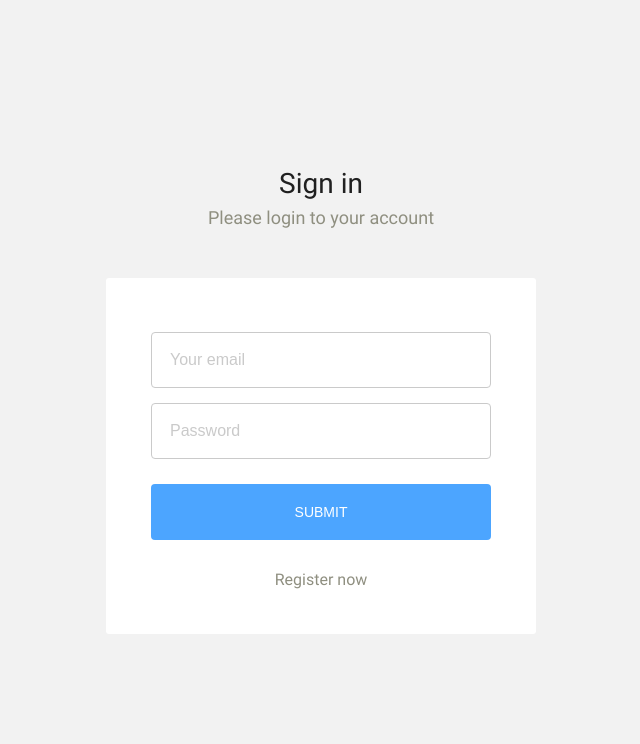
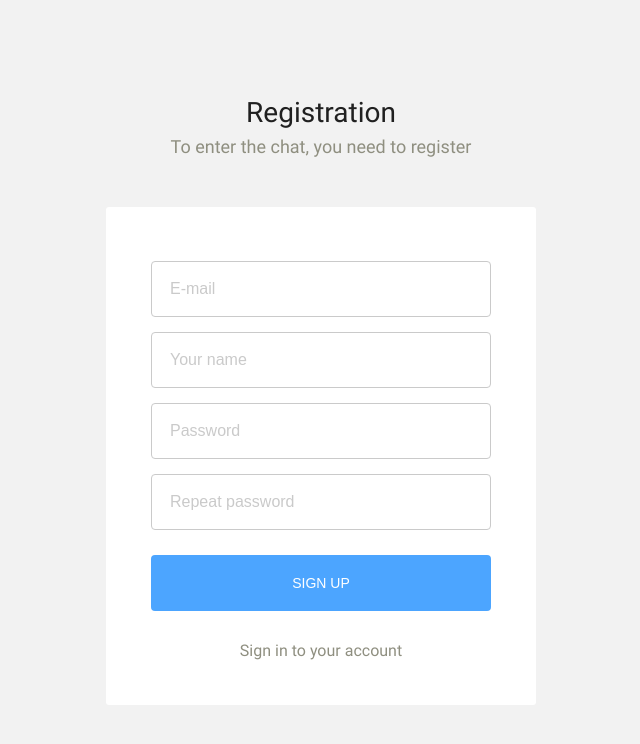
Before and after one commit to mrdimemes/react-chat, a React (Create React App) app: page / in a window 1280 px wide. Shown: the top 744 px of the page, without its empty margins (319-959 px from the left). Built offline with nearby package versions, Linux system fonts and the light colour scheme.

Commit message:
login page & LoginForm component added

```diff
--- a/src/components/App.jsx
+++ b/src/components/App.jsx
@@ -1,10 +1,10 @@
-import { LoginPage } from '../pages';
+import { RegisterPage } from '../pages';
 import '../styles/sass/components/App.sass';
 
 function App() {
   return (
     <div className="App">
-      <LoginPage />
+      <RegisterPage />
     </div>
   );
 }
--- a/src/components/forms/LoginForm.jsx
+++ b/src/components/forms/LoginForm.jsx
@@ -1,5 +1,6 @@
 import React from 'react';
 import classNames from 'classnames';
+
 
 function LoginForm() {
   return (
@@ -12,7 +13,7 @@ function LoginForm() {
         )}
         type='email'
         name='login'
-        placeholder='Your email'
+        placeholder='E-mail'
         required
       />
       <input
@@ -32,6 +33,7 @@ function LoginForm() {
           'form__submit',
         )}
         type='submit'
+        value='Sign in'
       />
     </form>
   )
--- /dev/null
+++ b/src/components/forms/RegisterForm.jsx
@@ -0,0 +1,68 @@
+import React from 'react';
+import classNames from 'classnames';
+
+
+function RegisterForm() {
+  return (
+    <form className='register-form form'>
+      <input
+        className={classNames(
+          'register-form__email-field',
+          'form__field',
+          'form__email-field'
+        )}
+        type='email'
+        name='login'
+        placeholder='E-mail'
+        required
+      />
+
+      <input
+        className={classNames(
+          'register-form__name-field',
+          'form__field',
+          'form__text-field'
+        )}
+        type='text'
+        name='name'
+        placeholder='Your name'
+        required
+      />
+
+      <input
+        className={classNames(
+          'register-form__password-field',
+          'form__field',
+          'form__password-field'
+        )}
+        type='password'
+        name='password'
+        placeholder='Password'
+        required
+      />
+
+      <input
+        className={classNames(
+          'register-form__repeat-password-field',
+          'form__field',
+          'form__password-field'
+        )}
+        type='password'
+        name='repeat-password'
+        placeholder='Repeat password'
+        required
+      />
+
+      <input
+        className={classNames(
+          'register-form__submit',
+          'form__submit',
+        )}
+        type='submit'
+        value='Sign up'
+      />
+    </form>
+  )
+}
+
+export default RegisterForm;
--- a/src/components/index.js
+++ b/src/components/index.js
@@ -1 +1,2 @@
 export { default as LoginForm} from './forms/LoginForm';
+export { default as RegisterForm} from './forms/RegisterForm';
--- a/src/pages/LoginPage.jsx
+++ b/src/pages/LoginPage.jsx
@@ -7,23 +7,19 @@ import '../styles/sass/pages/LoginPage.sass';
 function LoginPage() {
   return (
     <div className='login-page'>
-
       <div className='login-page__wrapper'>
 
         <h1 className='login-page__label'>Sign in</h1>
         <p className='login-page__invite-text'>Please login to your account</p>
 
         <div className='login-page__form'>
-
           < LoginForm />
-
           <a className='login-page__redirect-link' href="/">
             Register now
           </a>
         </div>
 
       </div>
-
     </div>
   )
 }
--- /dev/null
+++ b/src/pages/RegisterPage.jsx
@@ -0,0 +1,27 @@
+import React from 'react';
+
+import { RegisterForm } from '../components'
+import '../styles/sass/pages/RegisterPage.sass';
+
+
+function RegisterPage() {
+  return (
+    <div className='register-page'>
+      <div className='register-page__wrapper'>
+
+        <h1 className='register-page__label'>Registration</h1>
+        <p className='register-page__invite-text'>To enter the chat, you need to register</p>
+
+        <div className='register-page__form'>
+          < RegisterForm />
+          <a className='register-page__redirect-link' href="/">
+            Sign in to your account
+          </a>
+        </div>
+
+      </div>
+    </div>
+  )
+}
+
+export default RegisterPage;
--- a/src/pages/index.js
+++ b/src/pages/index.js
@@ -1 +1,2 @@
 export { default as LoginPage} from './LoginPage';
+export { default as RegisterPage} from './RegisterPage';
--- /dev/null
+++ b/src/styles/sass/pages/RegisterPage.sass
@@ -0,0 +1,41 @@
+@use '../foundation/general'
+@use '../foundation/colors'
+
+
+.register-page
+  height: 100vh
+  display: flex
+  justify-content: center
+  align-items: center
+  background-color: colors.$background-color
+  text-align: center
+
+  &__wrapper
+    width: 430px
+
+  &__label
+    margin-bottom: 7px
+    text-align: center
+
+  &__invite-text
+    font-size: 18px
+    line-height: 21px
+    font-weight: 300
+    text-align: center
+    color: colors.$gray
+    margin-bottom: 50px
+
+  &__form
+    padding-top: 54px
+    padding-right: 45px
+    padding-left: 45px
+    padding-bottom: 45px
+    background-color: #FFFFFF
+    border-radius: 3px
+
+  &__redirect-link
+    display: inline-block
+    margin-top: 30px
+    font-size: 16px
+    line-height: 19px
+    color: colors.$gray
```
